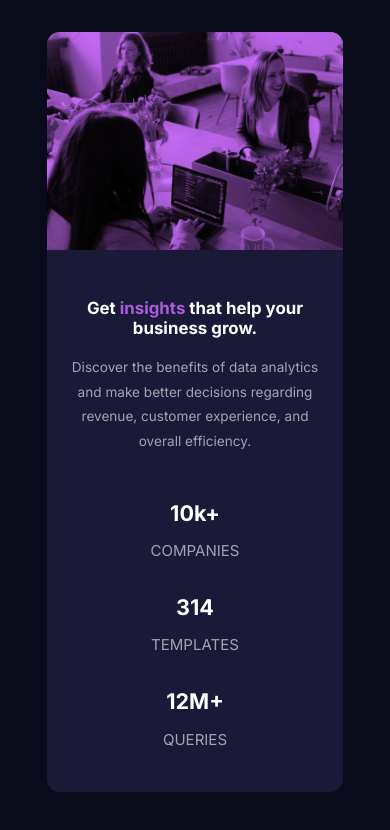
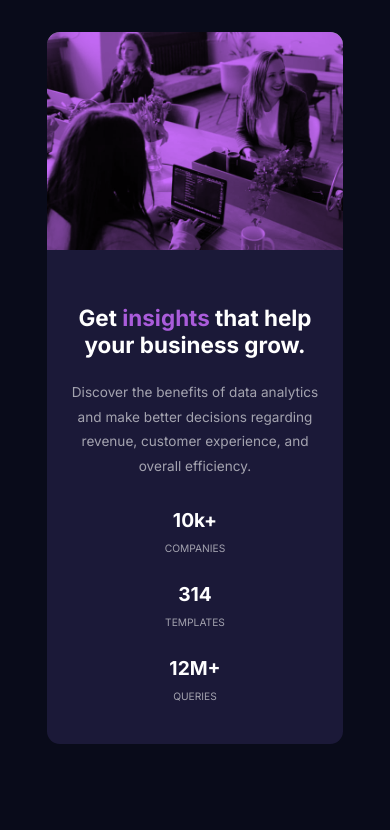
Before and after one commit to jakub-ozog/stats-preview-card-component, a website: page index.html in a window 390 px wide. Drawn offline with Linux system fonts and the light colour scheme.

Commit message:
Mobile version further updates

```diff
--- a/styles/scss_css/style.scss
+++ b/styles/scss_css/style.scss
@@ -38,7 +38,7 @@ html {
             .module-title {
                 font-family: fonts.$InterFont;
                 color: colors.$White;
-                font-size: 1.25rem;
+                font-size: 2rem;
 
                 .soft-violet-text {
                     color: colors.$SoftViolet;
@@ -77,6 +77,7 @@ html {
 
             .module-image {
                 display: block;
+                height:100%;
             }
 
             .module-image-mob {
@@ -102,21 +103,36 @@ html {
     .container {
         .module {
             .module-text-content {
+                width:53%;
+
                 .module-title {
-                    font-size: 1.5rem;
+                    font-size: 2rem;
                 }
 
                 .module-description {
                     font-size: 1rem;
                 }
                 .module-numbers {
-                    margin-top: 2em;
                     font-size: 1.2em;
                 }
             }
         }
     }
 }
+
+@media (max-width: 1300px) {
+    .container {
+        .module {
+            .module-text-content {
+                .module-title {
+                    font-size: 1.8rem;
+                }
+            }
+        }
+    }
+}
+
+
 
 @media (max-width: 1100px) {
     .container {
@@ -137,14 +153,14 @@ html {
                 padding-left: 1.5em;
                 padding-right: 1.5em;
 
-                .module-title {
-                    font-size: 1rem;
-                }
-
                 .module-numbers {
                     justify-content: center;
                     gap: 3em;
-                    padding-bottom: 2em;
+                    padding-bottom:2.2em;
+
+                    .stats-column {
+                        font-size: .9rem;
+                    }
                 }
             }
 
@@ -173,11 +189,12 @@ html {
                 text-align: center;
 
                 .module-title {
-                    font-size: 0.9rem;
+                    font-size: 1.2rem;
                 }
 
                 .module-description {
                     font-size: 0.85rem;
+                    margin-bottom: 0;
                 }
 
                 .module-numbers {
@@ -185,6 +202,14 @@ html {
                     flex-direction: column;
                     gap: 0.1em;
                     font-size: 0.9em;
+
+                    .stats-column {
+                        font-size: .8rem;
+
+                        .stats-subheader {
+                            font-size: .8em;
+                        }
+                    }
                 }
             }
         }
```
Also changed, not shown: styles/scss_css/style.css, 1 other file.
